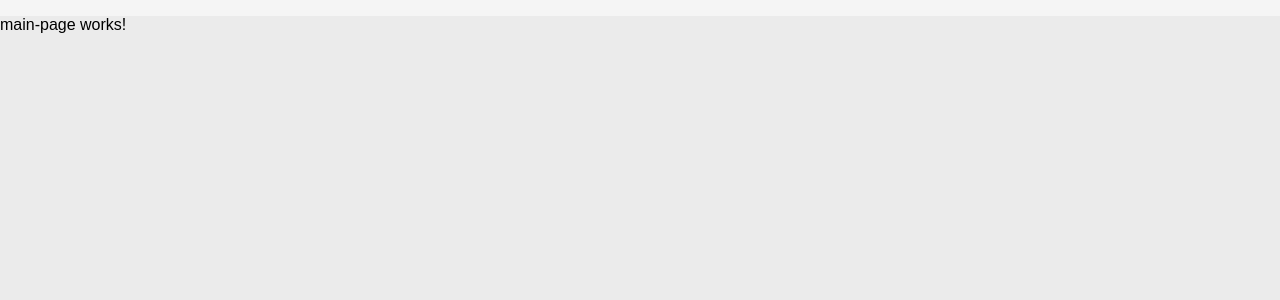
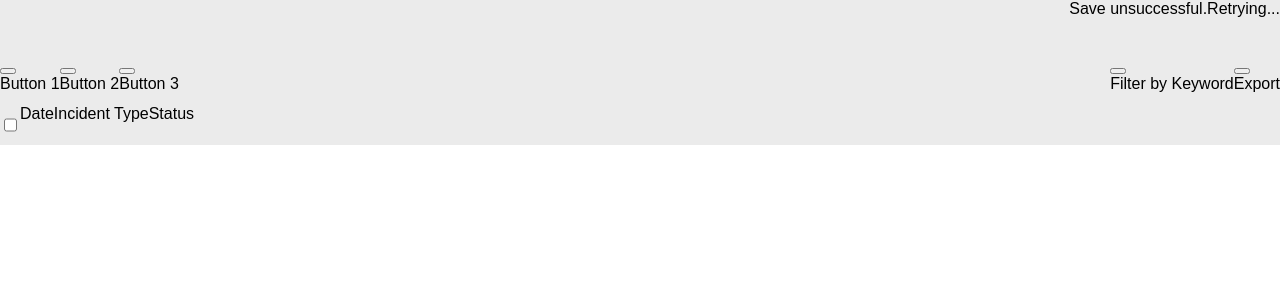
Before and after one commit to nlafranchi/gaggle-prototype, an Angular app: page / in a window 1280 px wide. Shown: the top 300 px of the page. Built offline with nearby package versions, Linux system fonts and the light colour scheme.

Commit message:
Initial header implementation

```diff
--- a/src/app/app.component.html
+++ b/src/app/app.component.html
@@ -1,3 +1,4 @@
+<app-header></app-header>
 <router-outlet></router-outlet>
 
 <div id="modal-container" class="hidden">
--- a/src/app/app.component.ts
+++ b/src/app/app.component.ts
@@ -1,4 +1,5 @@
 import { Component } from '@angular/core';
+import { CustomerService } from './customer.service';
 
 @Component({
   selector: 'app-root',
@@ -7,4 +8,13 @@ import { Component } from '@angular/core';
 })
 export class AppComponent {
   title = 'gaggle-prototype';
+  customerService: CustomerService;
+
+  constructor(customerService: CustomerService) {
+    this.customerService = customerService;
+  }
+
+  get isAuthenticated(): boolean {
+    return this.customerService.isAuthenticated();
+  }
 }
--- a/src/app/app.module.ts
+++ b/src/app/app.module.ts
@@ -7,6 +7,7 @@ import { AppRoutingModule } from './app-routing.module';
 import { AccountCreationModalComponent } from './account-creation-modal/account-creation-modal.component';
 import { GaggleInputComponent } from './gaggle-input/gaggle-input.component';
 import { MainPageComponent } from './main-page/main-page.component';
+import { HeaderComponent } from './header/header.component';
 
 @NgModule({
   declarations: [
@@ -14,7 +15,8 @@ import { MainPageComponent } from './main-page/main-page.component';
     SignOnPageComponent,
     AccountCreationModalComponent,
     GaggleInputComponent,
-    MainPageComponent
+    MainPageComponent,
+    HeaderComponent
   ],
   imports: [
     BrowserModule,
--- a/src/app/customer.service.ts
+++ b/src/app/customer.service.ts
@@ -6,4 +6,8 @@ import { Injectable } from '@angular/core';
 export class CustomerService {
 
   constructor() { }
+
+  public isAuthenticated() {
+    return false;
+  }
 }
--- /dev/null
+++ b/src/app/header/header.component.css
@@ -0,0 +1,43 @@
+.header-container {
+    width: 100%;
+    background-color: #EBEBEB;
+}
+
+.top-bar {
+    display: flex;
+    justify-content: space-between;
+    width: 100%;
+    height: 57px;
+}
+
+.top-bar > .messages {
+    display: flex;
+}
+
+.button-bar {
+    display: flex;
+    justify-content: space-between;
+    width: 100%;
+    height: 48px;
+
+}
+
+.column-bar {
+    width: 100%;
+    height: 40px;
+}
+
+.button-bar > .left {
+    display: flex;
+
+}
+
+.button-bar > .right {
+    display: flex;
+
+}
+
+.column-bar {
+    display: flex;
+
+}
--- /dev/null
+++ b/src/app/header/header.component.html
@@ -0,0 +1,44 @@
+<header class="header-container">
+    <div class="top-bar">
+        <div class="logo"></div>
+        <div class="messages">
+            <div class="save-message">Save unsuccessful.</div>
+            <div class="retrying-message">
+                <div class="spinner"></div>
+                <div>Retrying...</div>
+            </div>
+        </div>
+    </div>
+    <div class="button-bar">
+        <div class="left">
+            <div class="button">
+                <button></button>
+                <div>Button 1</div>
+            </div>
+            <div class="button">
+                <button></button>
+                <div>Button 2</div>
+            </div>
+            <div class="button">
+                <button></button>
+                <div>Button 3</div>
+            </div>
+        </div>
+        <div class="right">
+            <div class="search-button">
+                    <button></button>
+                    <div>Filter by Keyword</div>
+            </div>
+            <div class="button">
+                <button></button>
+                <div>Export</div>
+            </div>
+        </div>
+    </div>
+    <div class="column-bar">
+        <input type="checkbox"/>
+        <div class="date">Date</div>
+        <div class="incident-type">Incident Type</div>
+        <div class="status">Status</div>
+    </div>
+</header>
--- /dev/null
+++ b/src/app/header/header.component.ts
@@ -0,0 +1,15 @@
+import { Component, OnInit } from '@angular/core';
+
+@Component({
+  selector: 'app-header',
+  templateUrl: './header.component.html',
+  styleUrls: ['./header.component.css']
+})
+export class HeaderComponent implements OnInit {
+
+  constructor() { }
+
+  ngOnInit() {
+  }
+
+}
--- a/src/app/main-page/main-page.component.css
+++ b/src/app/main-page/main-page.component.css
@@ -0,0 +1,5 @@
+.main-page-container {
+    background: white;
+    height: 100%;
+    width: 100%;
+}
--- a/src/app/main-page/main-page.component.html
+++ b/src/app/main-page/main-page.component.html
@@ -1 +1 @@
-<p>main-page works!</p>
+<div class="main-page-container"></div>
```
Also changed, not shown: 1 other file (tests, documents, lock files or other folders).
